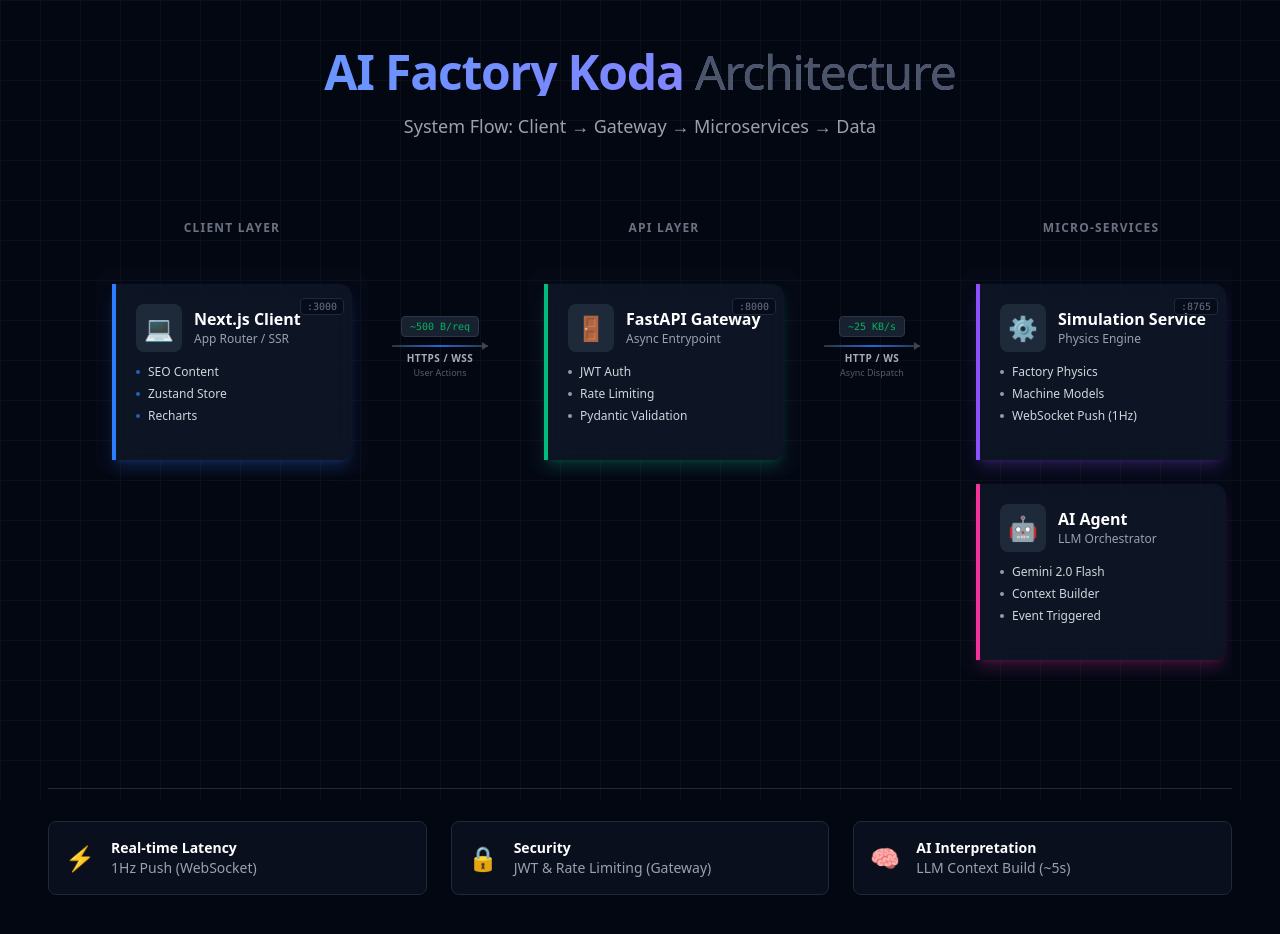
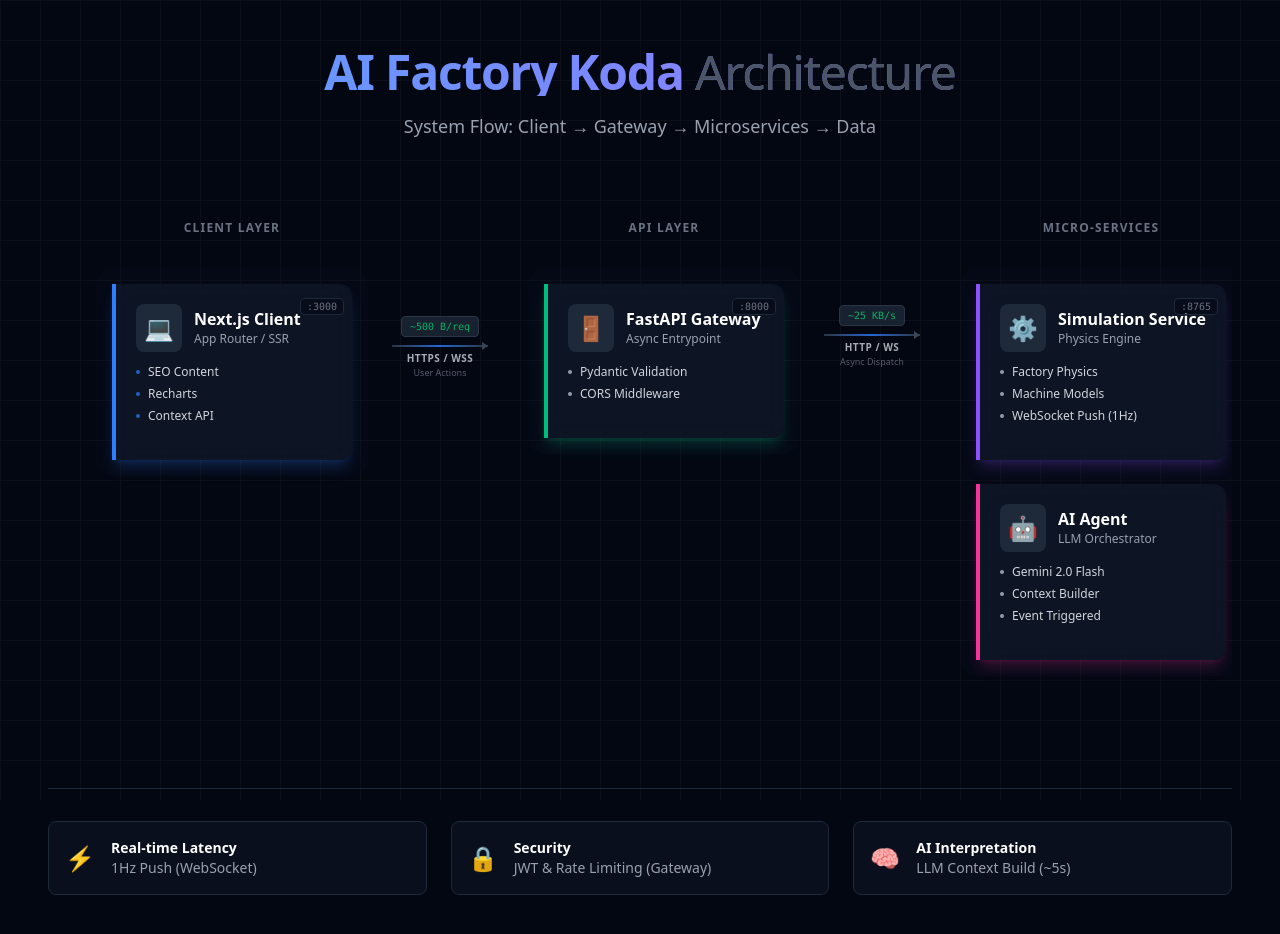
Before and after one commit to p76121699/AI-factory-koda, a Next.js app in the folder frontend/: page /architecture in a window 1280 px wide. Shown: the top 934 px of the page. Built offline with nearby package versions, Linux system fonts and the light colour scheme.

Commit message:
fix: architecture2

```diff
--- a/frontend/app/architecture/page.tsx
+++ b/frontend/app/architecture/page.tsx
@@ -24,7 +24,7 @@ const layers = [
         name: "Next.js Client",
         desc: "App Router / SSR",
         icon: Icons.Client,
-        tech: ["SEO Content", "Zustand Store", "Recharts"],
+        tech: ["SEO Content", "Recharts", "Context API"],
         port: 3000,
         borderColor: "border-blue-500",
         shadowColor: "shadow-blue-500/20",
@@ -46,7 +46,7 @@ const layers = [
         name: "FastAPI Gateway",
         desc: "Async Entrypoint",
         icon: Icons.Gateway,
-        tech: ["JWT Auth", "Rate Limiting", "Pydantic Validation"],
+        tech: ["Pydantic Validation", "CORS Middleware"],
         port: 8000,
         borderColor: "border-emerald-500",
         shadowColor: "shadow-emerald-500/20",
```
